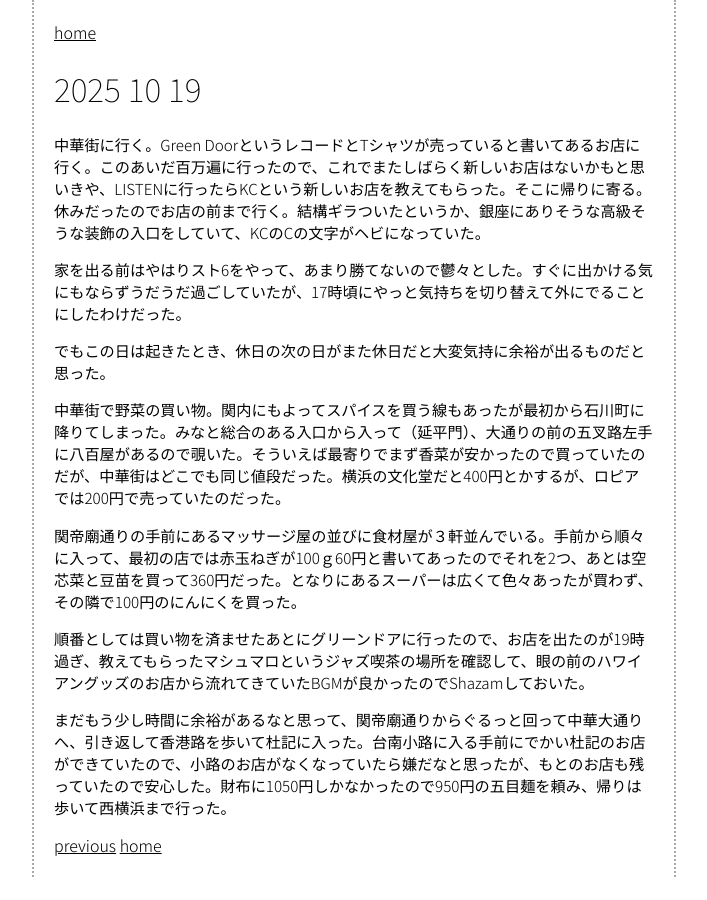
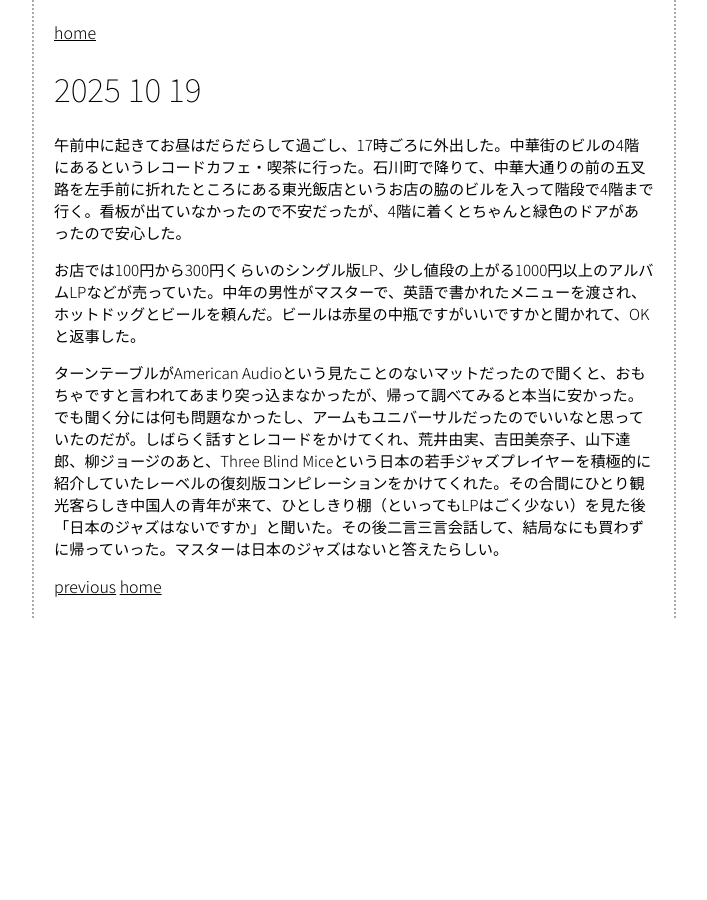
Before and after one commit to mkataoka73/mkataoka73.github.io, a Jekyll site: the page built from _posts/2025-10-19-2025-10-19.md, in a window 1280 px wide. Shown: the whole page, without its empty margins (286-993 px from the left). Built offline with Jekyll 4.4.1, drawn with Linux system fonts in a browser that asks for light colours.

Commit message:
Change text

```diff
--- a/_posts/2025-10-19-2025-10-19.md
+++ b/_posts/2025-10-19-2025-10-19.md
@@ -2,16 +2,8 @@
 layout: post
 ---
 
-中華街に行く。Green DoorというレコードとTシャツが売っていると書いてあるお店に行く。このあいだ百万遍に行ったので、これでまたしばらく新しいお店はないかもと思いきや、LISTENに行ったらKCという新しいお店を教えてもらった。そこに帰りに寄る。休みだったのでお店の前まで行く。結構ギラついたというか、銀座にありそうな高級そうな装飾の入口をしていて、KCのCの文字がヘビになっていた。
+午前中に起きてお昼はだらだらして過ごし、17時ごろに外出した。中華街のビルの4階にあるというレコードカフェ・喫茶に行った。石川町で降りて、中華大通りの前の五叉路を左手前に折れたところにある東光飯店というお店の脇のビルを入って階段で4階まで行く。看板が出ていなかったので不安だったが、4階に着くとちゃんと緑色のドアがあったので安心した。
 
-家を出る前はやはりスト6をやって、あまり勝てないので鬱々とした。すぐに出かける気にもならずうだうだ過ごしていたが、17時頃にやっと気持ちを切り替えて外にでることにしたわけだった。
+お店では100円から300円くらいのシングル版LP、少し値段の上がる1000円以上のアルバムLPなどが売っていた。中年の男性がマスターで、英語で書かれたメニューを渡され、ホットドッグとビールを頼んだ。ビールは赤星の中瓶ですがいいですかと聞かれて、OKと返事した。
 
-でもこの日は起きたとき、休日の次の日がまた休日だと大変気持に余裕が出るものだと思った。
-
-中華街で野菜の買い物。関内にもよってスパイスを買う線もあったが最初から石川町に降りてしまった。みなと総合のある入口から入って（延平門）、大通りの前の五叉路左手に八百屋があるので覗いた。そういえば最寄りでまず香菜が安かったので買っていたのだが、中華街はどこでも同じ値段だった。横浜の文化堂だと400円とかするが、ロピアでは200円で売っていたのだった。
-
-関帝廟通りの手前にあるマッサージ屋の並びに食材屋が３軒並んでいる。手前から順々に入って、最初の店では赤玉ねぎが100ｇ60円と書いてあったのでそれを2つ、あとは空芯菜と豆苗を買って360円だった。となりにあるスーパーは広くて色々あったが買わず、その隣で100円のにんにくを買った。
-
-順番としては買い物を済ませたあとにグリーンドアに行ったので、お店を出たのが19時過ぎ、教えてもらったマシュマロというジャズ喫茶の場所を確認して、眼の前のハワイアングッズのお店から流れてきていたBGMが良かったのでShazamしておいた。
-
-まだもう少し時間に余裕があるなと思って、関帝廟通りからぐるっと回って中華大通りへ、引き返して香港路を歩いて杜記に入った。台南小路に入る手前にでかい杜記のお店ができていたので、小路のお店がなくなっていたら嫌だなと思ったが、もとのお店も残っていたので安心した。財布に1050円しかなかったので950円の五目麺を頼み、帰りは歩いて西横浜まで行った。
+ターンテーブルがAmerican Audioという見たことのないマットだったので聞くと、おもちゃですと言われてあまり突っ込まなかったが、帰って調べてみると本当に安かった。でも聞く分には何も問題なかったし、アームもユニバーサルだったのでいいなと思っていたのだが。しばらく話すとレコードをかけてくれ、荒井由実、吉田美奈子、山下達郎、柳ジョージのあと、Three Blind Miceという日本の若手ジャズプレイヤーを積極的に紹介していたレーベルの復刻版コンピレーションをかけてくれた。その合間にひとり観光客らしき中国人の青年が来て、ひとしきり棚（といってもLPはごく少ない）を見た後「日本のジャズはないですか」と聞いた。その後二言三言会話して、結局なにも買わずに帰っていった。マスターは日本のジャズはないと答えたらしい。
```
